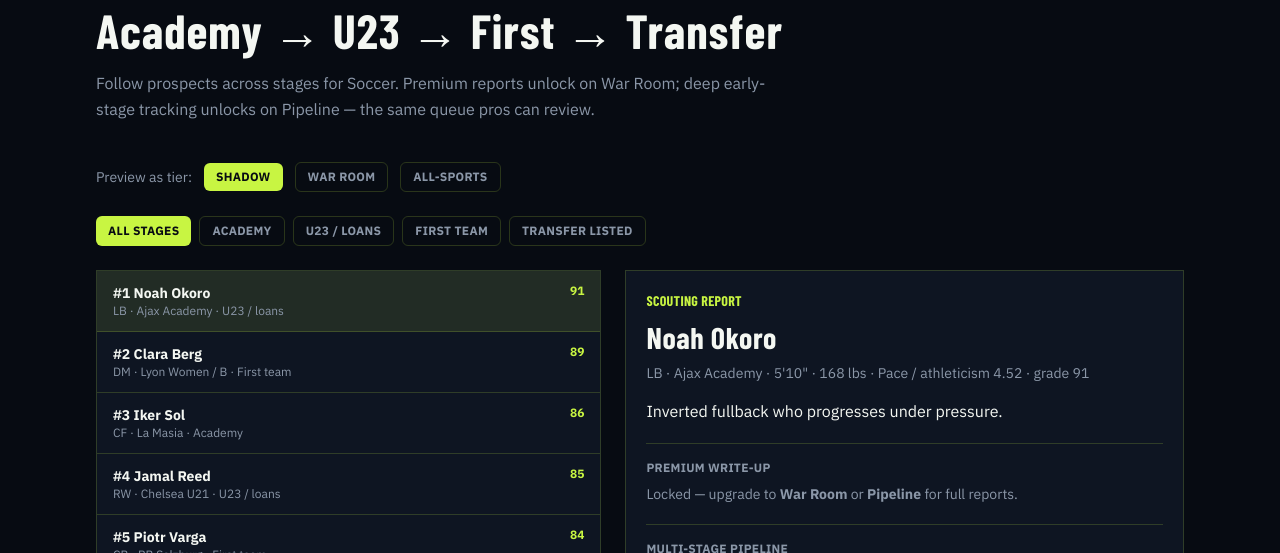
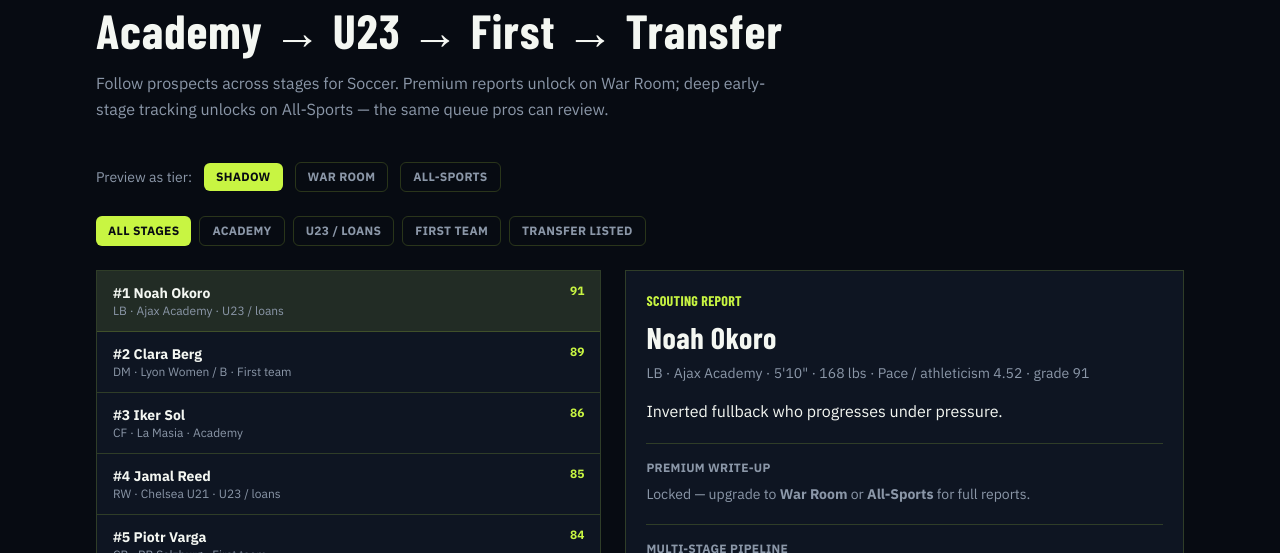
Before and after one commit to 7809tom-sys/Cinch, a Next.js app: page /lockgm/scouting in a window 1280 px wide. Shown: the part 203-756 px from the top of the page. Built offline with nearby package versions, Linux system fonts and the light colour scheme; a web font is replaced by a local one.

Commit message:
Finish All-Sports pricing copy across LockGM pages
Co-authored-by: 7809tom-sys <7809tom-sys@users.noreply.github.com>

```diff
--- a/src/app/lockgm/components/scouting-pipeline.tsx
+++ b/src/app/lockgm/components/scouting-pipeline.tsx
@@ -122,7 +122,7 @@ export function ScoutingPipeline({ tier = "free" }: { tier?: SubTierId }) {
               ) : (
                 <p className="mt-2 text-sm text-[color:var(--lg-mute)]">
                   Locked — upgrade to <strong>War Room</strong> or{" "}
-                  <strong>Pipeline</strong> for full reports.
+                  <strong>All-Sports</strong> for full reports.
                 </p>
               )}
             </div>
@@ -137,7 +137,7 @@ export function ScoutingPipeline({ tier = "free" }: { tier?: SubTierId }) {
                 </p>
               ) : (
                 <p className="mt-2 text-sm text-[color:var(--lg-mute)]">
-                  Deep early-stage tracking is a Pipeline tier feature.
+                  Deep early-stage tracking is an All-Sports tier feature.
                 </p>
               )}
             </div>
--- a/src/app/lockgm/pricing/page.tsx
+++ b/src/app/lockgm/pricing/page.tsx
@@ -4,7 +4,7 @@ import { SUB_TIERS } from "@/lib/lockgm/config";
 export const metadata = {
   title: "Tiers — LockGM",
   description:
-    "Shadow, War Room, and Pipeline subscription tiers for LockGM.",
+    "Shadow ($0), War Room ($20/yr one sport), All-Sports ($59/yr).",
 };
 
 export default function LockgmPricingPage() {
--- a/src/app/lockgm/scouting/page.tsx
+++ b/src/app/lockgm/scouting/page.tsx
@@ -19,7 +19,7 @@ export default function LockgmScoutingPage() {
       </h1>
       <p className="mt-4 max-w-2xl text-base leading-relaxed text-[color:var(--lg-mute)]">
         Follow prospects across stages for {sport.name}. Premium reports unlock
-        on War Room; deep early-stage tracking unlocks on Pipeline — the same
+        on War Room; deep early-stage tracking unlocks on All-Sports — the same
         queue pros can review.
       </p>
       <div className="mt-10">
```
